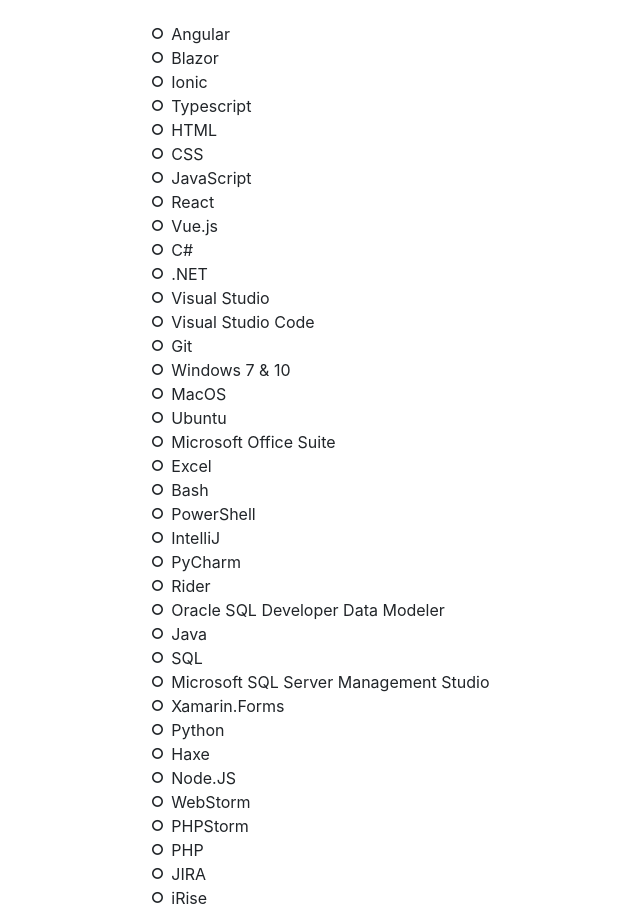
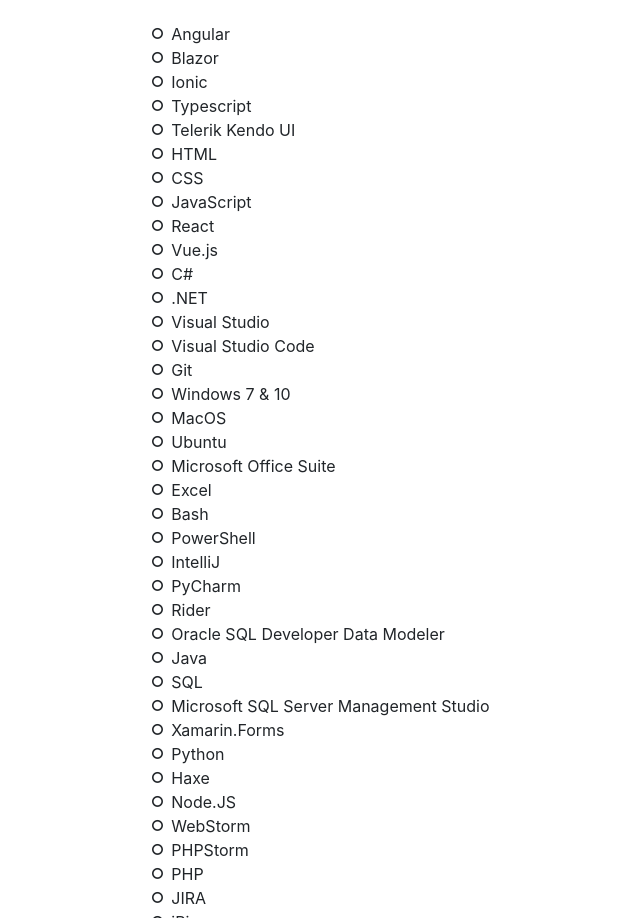
Before and after one commit to jbw716/jbw716.github.io, a website with bundled scripts: page index.html in a window 1280 px wide. Shown: the part 5713-6631 px from the top of the page, without its empty margins (184-824 px from the left). Built offline with nearby package versions, Linux system fonts and the light colour scheme; a web font is replaced by a local one.

Commit message:
Added Telerik Kendo UI to Skills

```diff
--- a/index.html
+++ b/index.html
@@ -479,6 +479,9 @@
                   Typescript</li>
                 <li>
                   <i class="fa-li fa fa fa-circle-o mt-1" style="font-size: 80%;"></i>
+                  Telerik Kendo UI</li>
+                <li>
+                  <i class="fa-li fa fa fa-circle-o mt-1" style="font-size: 80%;"></i>
                   HTML</li>
                 <li>
                   <i class="fa-li fa fa fa-circle-o mt-1" style="font-size: 80%;"></i>
```
